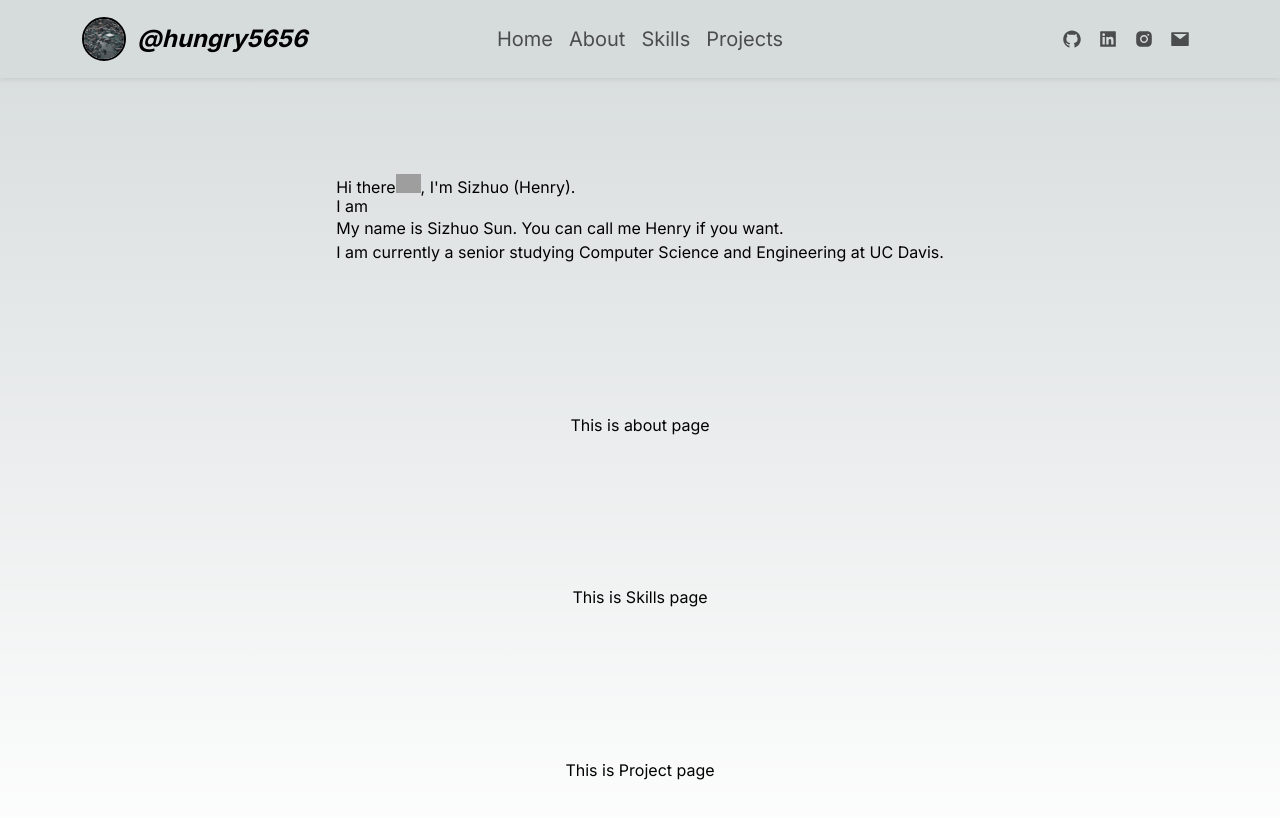
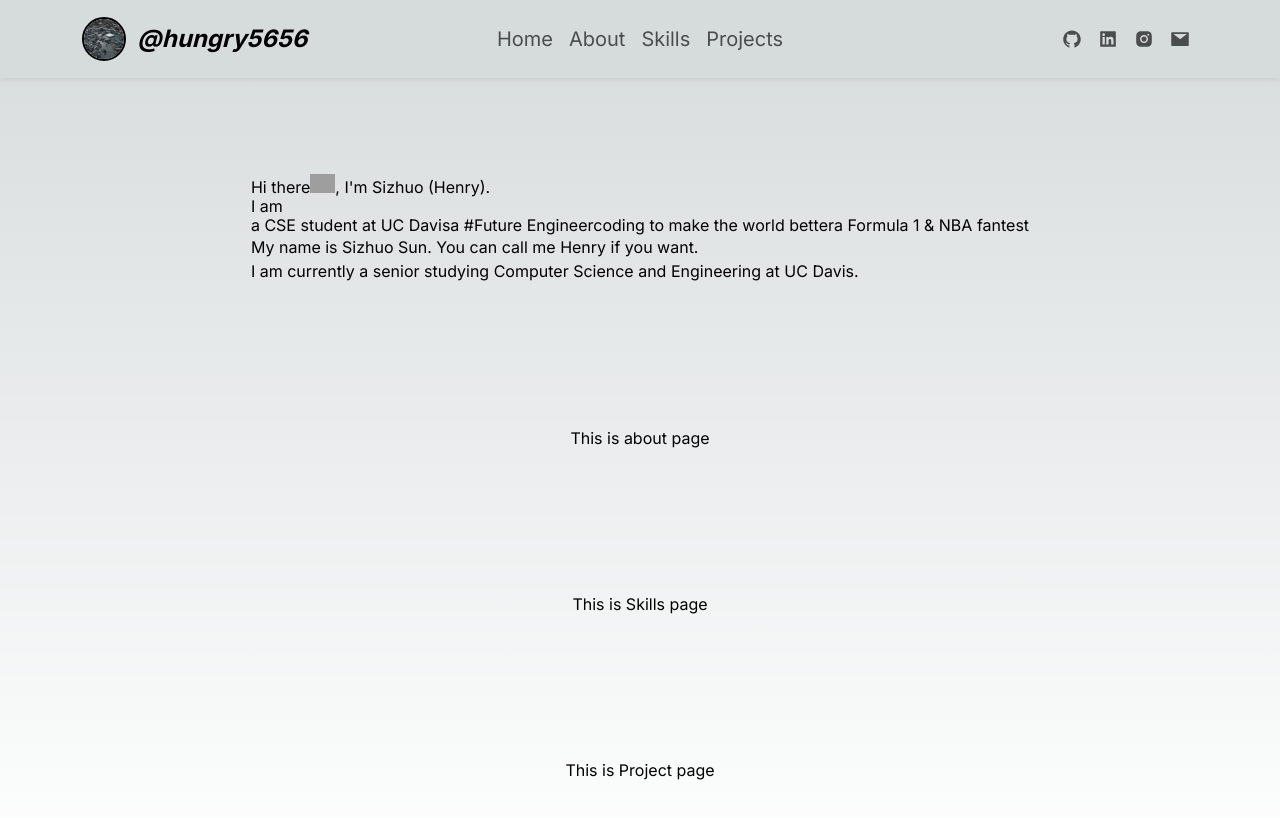
Before and after one commit to hungry5656/hungry5656.github.io, a Next.js app: page / in a window 1280 px wide. Shown: the top 818 px of the page. Built offline with nearby package versions, Linux system fonts and the light colour scheme; grey boxes are pictures that could not be loaded.

Commit message:
link discription to heropage

```diff
--- a/src/components/MyHeroPage.jsx
+++ b/src/components/MyHeroPage.jsx
@@ -1,7 +1,13 @@
+"use client";
+
 import { useEffect, useState, useRef } from "react";
+import {MY_DISCRIPTION} from "../constants"
 
 
 export function MyHeroPage(){
+
+    const [discripState] = useState(MY_DISCRIPTION);
+
     return (
         <div className="">
             <h1>
@@ -13,6 +19,11 @@ export function MyHeroPage(){
             </h1>
             <h2>
                 I am
+                <div>
+                    {discripState.map((elem) => (
+                        elem
+                    ))}
+                </div>
             </h2>
             <p>
                 My name is <>Sizhuo Sun</>. You can call me <>Henry</> if you want. <br />
--- a/src/constants/index.js
+++ b/src/constants/index.js
@@ -1,3 +1,4 @@
 export {MENU_CONST} from "./menu"
 export {CONTACT_CONST} from "./contact"
 export {NAMESPACE_CONST} from "./namespace"
+export {MY_DISCRIPTION} from "./info"
--- a/src/constants/info.jsx
+++ b/src/constants/info.jsx
@@ -1,7 +1,8 @@
-import { useEffect, useState, useRef } from "react";
+// import { useEffect, useState, useRef } from "react";
 export const MY_DISCRIPTION = [
-    "a rising senior CSE student",
+    "a CSE student at UC Davis",
     "a #Future Engineer",
-    "an aggie from UC Davis",
-    "coding to make the world better"
+    "coding to make the world better",
+    "a Formula 1 & NBA fan",
+    "test"
 ];
```
